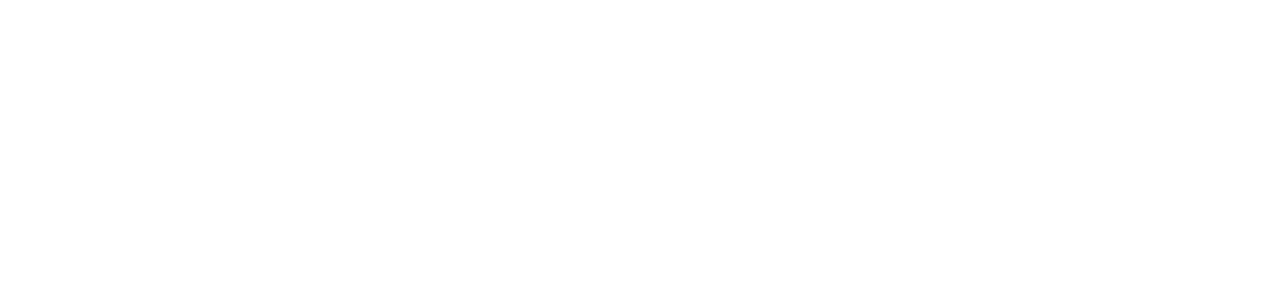
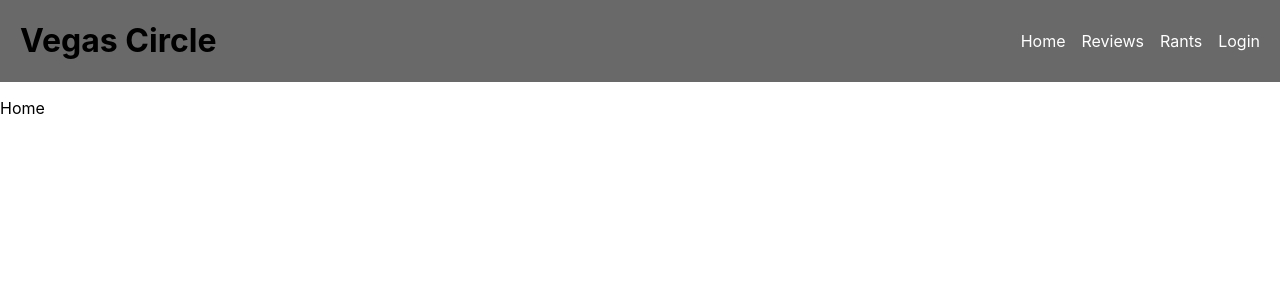
Before and after one commit to blingo77/VC, a React (Create React App) app: page / in a window 1280 px wide. Shown: the top 300 px of the page. Built offline with nearby package versions, Linux system fonts and the light colour scheme.

Commit message:
Add NavBar

```diff
--- a/package.json
+++ b/package.json
@@ -9,6 +9,7 @@
     "firebase": "^10.7.1",
     "react": "^18.2.0",
     "react-dom": "^18.2.0",
+    "react-router-dom": "^6.21.1",
     "react-scripts": "5.0.1",
     "web-vitals": "^2.1.4"
   },
--- a/src/App.js
+++ b/src/App.js
@@ -1,9 +1,19 @@
+import { BrowserRouter as Router, Route, Routes, Link } from "react-router-dom";
+import Navbar from "./Navbar/Navbar";
+import Home from "./pages/Home/Home";
 
 function App() {
   return (
+
+    <Router>
     <div className="App">
+      <Navbar></Navbar>
 
+      <Routes>
+        <Route path="/" element={<Home/>}/>
+      </Routes>
     </div>
+    </Router>
   );
 }
 
--- /dev/null
+++ b/src/Navbar/Navbar.css
@@ -0,0 +1,23 @@
+.navBar{
+    display: flex;
+    width: 100%;
+    margin: 0 auto;
+    background-color: dimgray;
+    align-items: center;
+}
+.navBar .links{
+    margin-left: auto;
+    margin-right: 20px;
+}
+.navBar h1{
+    margin-left: 20px;
+}
+.navBar a{
+    margin-left: 16px;
+    text-decoration: none;
+    color: white;
+}
+.navBar a:hover{
+    transition: all 1s;
+    color: blue;
+}
--- /dev/null
+++ b/src/Navbar/Navbar.js
@@ -0,0 +1,20 @@
+import './Navbar.css'
+import { Link } from 'react-router-dom';
+
+const Navbar = () => {
+    return (
+        <div className="navBar">
+            <h1>Vegas Circle</h1>
+
+            <div className="links">
+                <Link to='/'>Home</Link>
+                <Link to='/reviews'>Reviews</Link>
+                <Link to='/rants'>Rants</Link>
+                <Link to='/login'>Login</Link>
+                {/*<Link to='/signup'>SignUp</Link>*/}
+            </div>
+        </div>
+     );
+}
+
+export default Navbar;
--- a/src/firebase.js
+++ b/src/firebase.js
@@ -1,4 +1,6 @@
 import { initializeApp } from "firebase/app";
+import {GoogleAuthProvider, getAuth} from 'firebase/auth'
+import {getFirestore} from 'firebase/firestore'
 
 
 
@@ -13,3 +15,7 @@
 
 // Initialize Firebase
 const app = initializeApp(firebaseConfig);
+
+const db = getFirestore(app)
+const auth = getAuth(app)
+const provider = new GoogleAuthProvider()
--- a/src/pages/Home/Home.js
+++ b/src/pages/Home/Home.js
@@ -0,0 +1,9 @@
+const Home = () => {
+    return (
+        <>
+        <p>Home</p>
+        </>
+     );
+}
+
+export default Home;
```
Also changed, not shown: src/pages/Login/Login.js (added), 1 other file (tests, documents, lock files or other folders).
